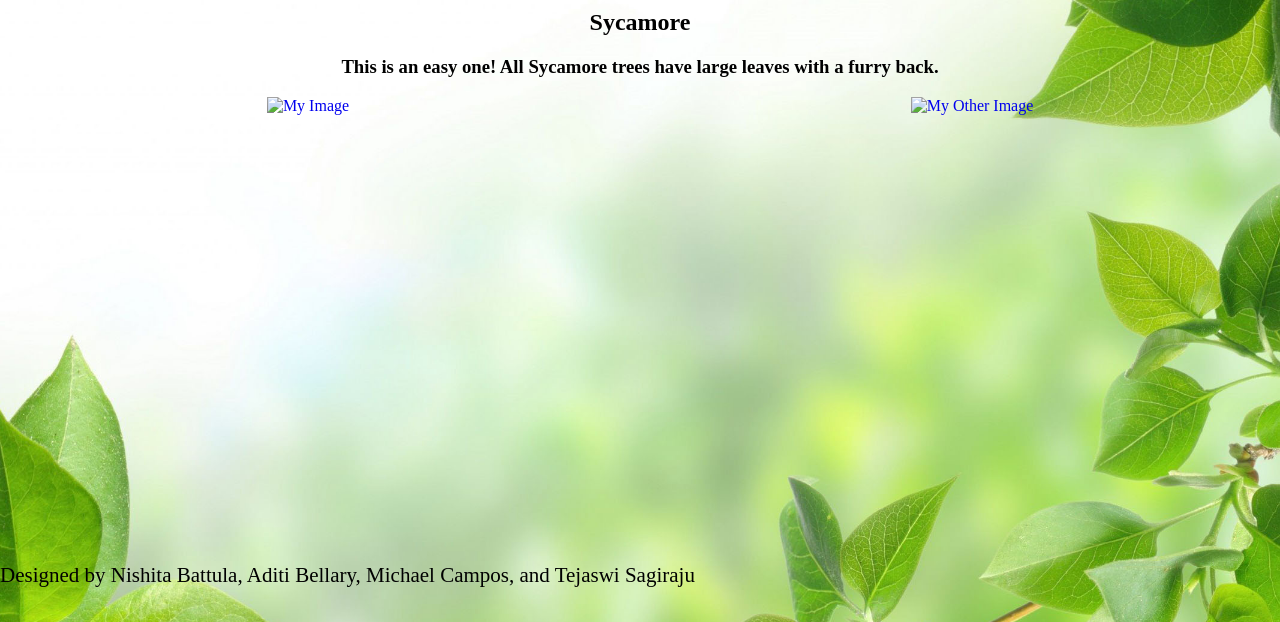
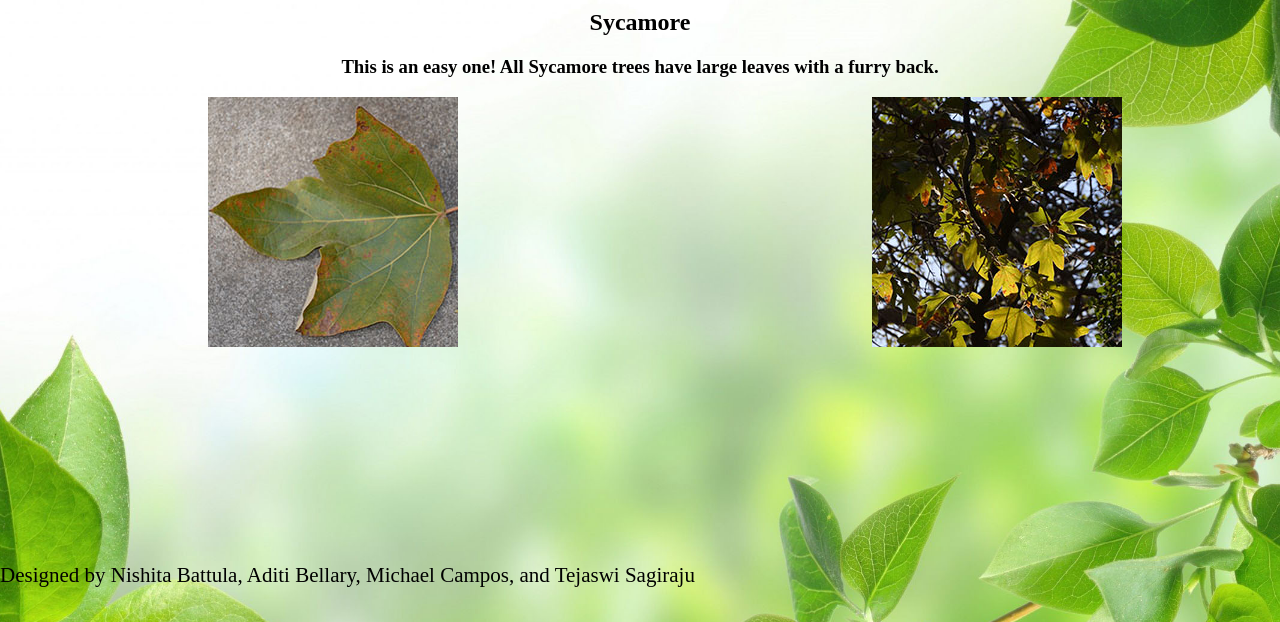
Before and after one commit to mjcampos/Treedentity, a plain HTML site: page page17.html in a window 1280 px wide. Shown: the part 178-800 px from the top of the page. Drawn offline with Linux system fonts and the light colour scheme.

Commit message:
added pictures

```diff
--- a/page17.html
+++ b/page17.html
@@ -25,12 +25,14 @@
             <div id = "wrap">
                 <a href = "http://en.wikipedia.org/wiki/Platanus_racemosa">
                     <div class = "left_box">
-                        <img src="" alt="My Image" width="250" height="250">
+                        <!--Sycamore-->
+                        <img src= "images/List_of_Trees/Sycamore /number40.JPG" alt="My Image" width="250" height="250">
                     </div>
                 </a>
                 <a href = "http://en.wikipedia.org/wiki/Platanus_racemosa">
                     <div class = "right_box">
-                        <img src="" alt="My Other Image" width="250" height="250">
+                        <!--Sycamore-->
+                        <img src= "images/List_of_Trees/Sycamore /number41.jpg" alt="My Image" width="250" height="250">
                     </div>
                 </a>
             </div>
```
